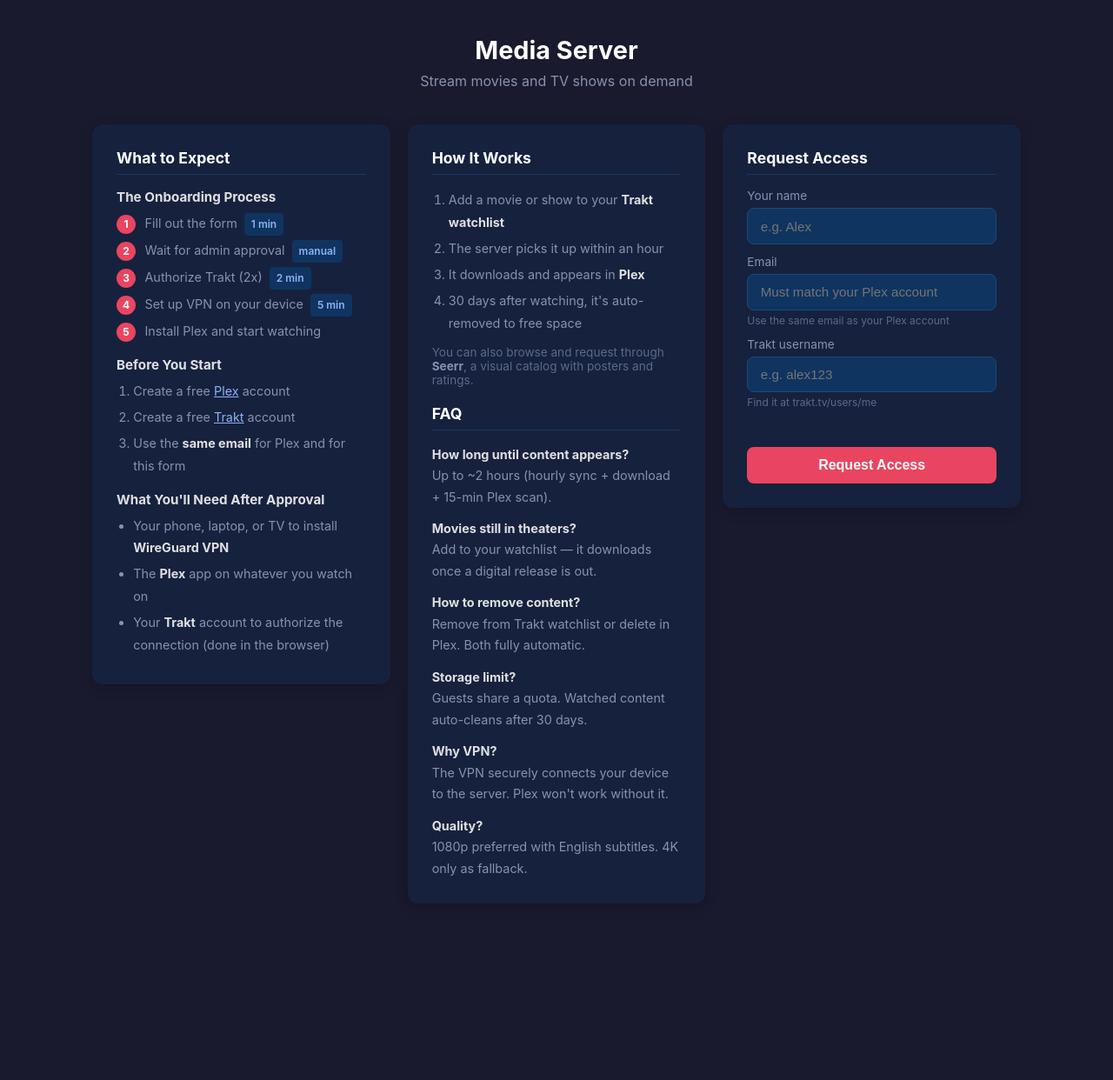
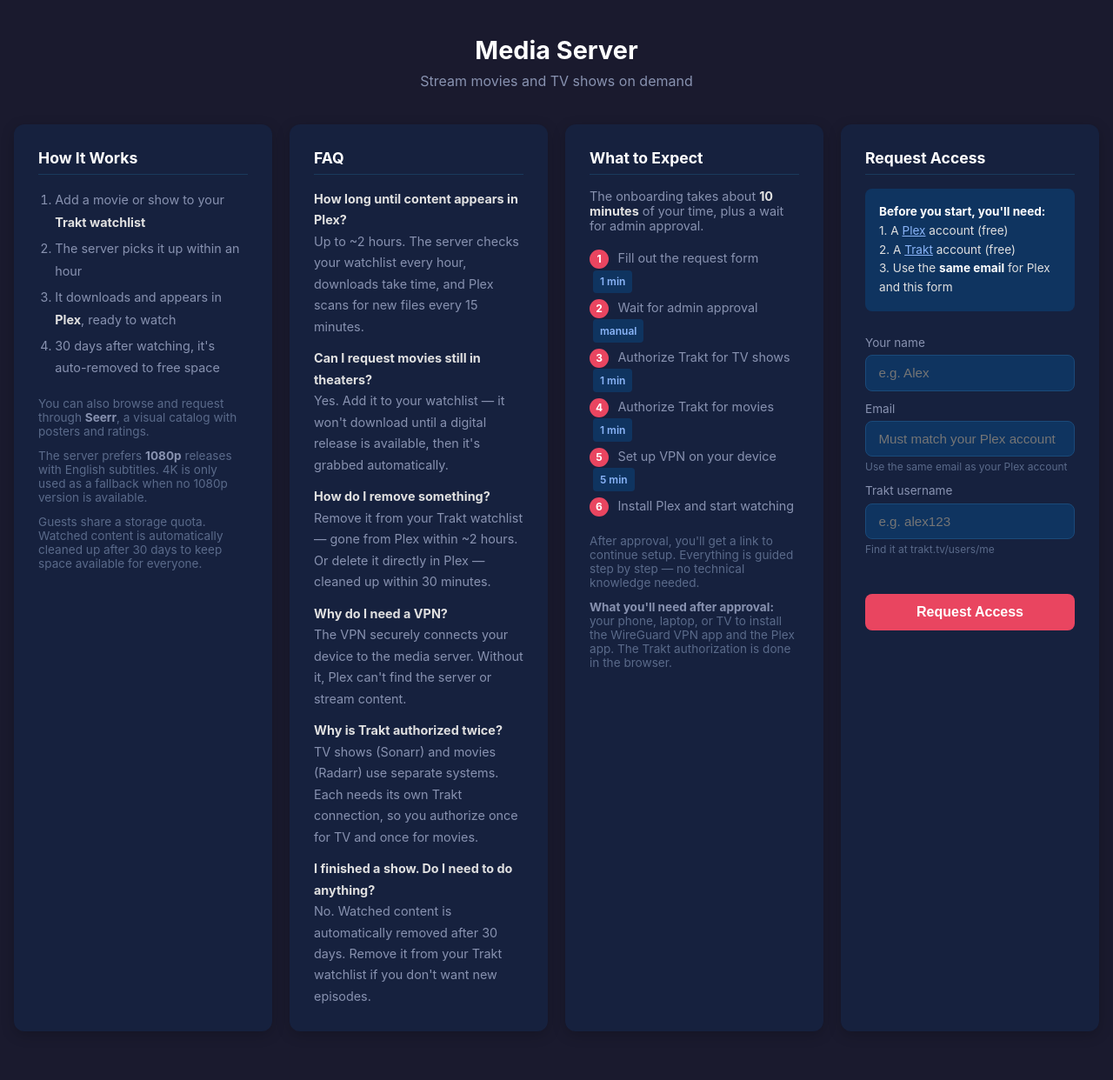
Before and after one commit to jlaszloe6/mediaserver, a Flask app: page /onboard in a window 1280 px wide. Shown: the whole page at 87% size. Before the commit the page ends 1039 px from the top, so only its background shows below. Run offline with Flask 3, Linux system fonts and the light colour scheme; parts of the project's set-up code (start-up, migrations or seed data) failed here and were passed over; some libraries are stand-ins or nearby versions.

Commit message:
Redesign onboard page: 4-column layout
- Column order: How It Works, FAQ, What to Expect, Request Access
- Equal height columns via CSS grid align-items: stretch
- Explain why Trakt is authorized twice (TV and movies use separate systems)
- Split Trakt auth into two explicit steps (3 and 4)
- Move Before You Start into the Request Access column
- Added onboarding time estimate (~10 minutes)

Co-Authored-By: Claude Opus 4.6 (1M context) <noreply@anthropic.com>

```diff
--- a/status-page/templates/onboard.html
+++ b/status-page/templates/onboard.html
@@ -21,14 +21,17 @@
         .page-header p { color: #8892b0; font-size: 1rem; }
         .columns {
             display: grid;
-            grid-template-columns: 1fr 1fr 1fr;
+            grid-template-columns: 1fr 1fr 1fr 1fr;
             gap: 1.25rem;
-            max-width: 1100px;
+            max-width: 1400px;
             margin: 1.5rem auto;
             padding: 0 1rem 2rem;
-            align-items: start;
+            align-items: stretch;
         }
-        @media (max-width: 900px) {
+        @media (max-width: 1100px) {
+            .columns { grid-template-columns: 1fr 1fr; }
+        }
+        @media (max-width: 650px) {
             .columns { grid-template-columns: 1fr; max-width: 500px; }
         }
         .card {
@@ -36,10 +39,10 @@
             border-radius: 12px;
             padding: 1.75rem;
             box-shadow: 0 4px 16px rgba(0,0,0,0.2);
+            display: flex;
+            flex-direction: column;
         }
         .card h2 { font-size: 1.1rem; color: #fff; margin-bottom: 1rem; padding-bottom: 0.5rem; border-bottom: 1px solid #1a3a5c; }
-        .card h3 { font-size: 0.95rem; color: #e0e0e0; margin-top: 1rem; margin-bottom: 0.5rem; }
-        .card h3:first-child { margin-top: 0; }
         label { display: block; font-size: 0.85rem; color: #8892b0; margin-bottom: 0.4rem; margin-top: 0.75rem; }
         input[type="text"], input[type="email"] {
             width: 100%;
@@ -108,6 +111,16 @@
             font-weight: 600;
             margin-left: 0.25rem;
         }
+        .prereqs {
+            background: #0f3460;
+            border-radius: 8px;
+            padding: 1rem;
+            margin-bottom: 1rem;
+            font-size: 0.85rem;
+            line-height: 1.6;
+        }
+        .prereqs strong { color: #fff; }
+        .prereqs a { color: #8ab4f8; }
         a { color: #8ab4f8; }
     </style>
 </head>
@@ -118,68 +131,72 @@
     </div>
 
     <div class="columns">
-        <!-- Column 1: What to expect -->
-        <div class="card">
-            <h2>What to Expect</h2>
-
-            <h3>The Onboarding Process</h3>
-            <ul class="steps-list">
-                <li><span class="step-num">1</span> Fill out the form <span class="time-badge">1 min</span></li>
-                <li><span class="step-num">2</span> Wait for admin approval <span class="time-badge">manual</span></li>
-                <li><span class="step-num">3</span> Authorize Trakt (2x) <span class="time-badge">2 min</span></li>
-                <li><span class="step-num">4</span> Set up VPN on your device <span class="time-badge">5 min</span></li>
-                <li><span class="step-num">5</span> Install Plex and start watching</li>
-            </ul>
-
-            <h3>Before You Start</h3>
-            <ol class="info-list">
-                <li>Create a free <a href="https://plex.tv" target="_blank">Plex</a> account</li>
-                <li>Create a free <a href="https://trakt.tv" target="_blank">Trakt</a> account</li>
-                <li>Use the <strong>same email</strong> for Plex and for this form</li>
-            </ol>
-
-            <h3>What You'll Need After Approval</h3>
-            <ul class="info-list" style="list-style:disc">
-                <li>Your phone, laptop, or TV to install <strong>WireGuard VPN</strong></li>
-                <li>The <strong>Plex</strong> app on whatever you watch on</li>
-                <li>Your <strong>Trakt</strong> account to authorize the connection (done in the browser)</li>
-            </ul>
-        </div>
-
-        <!-- Column 2: How it works + FAQ -->
+        <!-- Column 1: How It Works -->
         <div class="card">
             <h2>How It Works</h2>
             <ol class="info-list">
                 <li>Add a movie or show to your <strong>Trakt watchlist</strong></li>
                 <li>The server picks it up within an hour</li>
-                <li>It downloads and appears in <strong>Plex</strong></li>
+                <li>It downloads and appears in <strong>Plex</strong>, ready to watch</li>
                 <li>30 days after watching, it's auto-removed to free space</li>
             </ol>
-            <p style="font-size:0.85rem;color:#5a6a8a;margin-top:0.75rem">You can also browse and request through <strong style="color:#8892b0">Seerr</strong>, a visual catalog with posters and ratings.</p>
-
-            <h2 style="margin-top:1.25rem">FAQ</h2>
-            <div class="faq-item"><strong>How long until content appears?</strong><br>
-            Up to ~2 hours (hourly sync + download + 15-min Plex scan).</div>
-
-            <div class="faq-item"><strong>Movies still in theaters?</strong><br>
-            Add to your watchlist &mdash; it downloads once a digital release is out.</div>
-
-            <div class="faq-item"><strong>How to remove content?</strong><br>
-            Remove from Trakt watchlist or delete in Plex. Both fully automatic.</div>
-
-            <div class="faq-item"><strong>Storage limit?</strong><br>
-            Guests share a quota. Watched content auto-cleans after 30 days.</div>
-
-            <div class="faq-item"><strong>Why VPN?</strong><br>
-            The VPN securely connects your device to the server. Plex won't work without it.</div>
-
-            <div class="faq-item"><strong>Quality?</strong><br>
-            1080p preferred with English subtitles. 4K only as fallback.</div>
+            <p style="font-size:0.85rem;color:#5a6a8a;margin-top:1rem">You can also browse and request through <strong style="color:#8892b0">Seerr</strong>, a visual catalog with posters and ratings.</p>
+            <p style="font-size:0.85rem;color:#5a6a8a;margin-top:0.75rem">The server prefers <strong style="color:#8892b0">1080p</strong> releases with English subtitles. 4K is only used as a fallback when no 1080p version is available.</p>
+            <p style="font-size:0.85rem;color:#5a6a8a;margin-top:0.75rem">Guests share a storage quota. Watched content is automatically cleaned up after 30 days to keep space available for everyone.</p>
         </div>
 
-        <!-- Column 3: Join form -->
+        <!-- Column 2: FAQ -->
+        <div class="card">
+            <h2>FAQ</h2>
+            <div class="faq-item"><strong>How long until content appears in Plex?</strong><br>
+            Up to ~2 hours. The server checks your watchlist every hour, downloads take time, and Plex scans for new files every 15 minutes.</div>
+
+            <div class="faq-item"><strong>Can I request movies still in theaters?</strong><br>
+            Yes. Add it to your watchlist &mdash; it won't download until a digital release is available, then it's grabbed automatically.</div>
+
+            <div class="faq-item"><strong>How do I remove something?</strong><br>
+            Remove it from your Trakt watchlist &mdash; gone from Plex within ~2 hours. Or delete it directly in Plex &mdash; cleaned up within 30 minutes.</div>
+
+            <div class="faq-item"><strong>Why do I need a VPN?</strong><br>
+            The VPN securely connects your device to the media server. Without it, Plex can't find the server or stream content.</div>
+
+            <div class="faq-item"><strong>Why is Trakt authorized twice?</strong><br>
+            TV shows (Sonarr) and movies (Radarr) use separate systems. Each needs its own Trakt connection, so you authorize once for TV and once for movies.</div>
+
+            <div class="faq-item"><strong>I finished a show. Do I need to do anything?</strong><br>
+            No. Watched content is automatically removed after 30 days. Remove it from your Trakt watchlist if you don't want new episodes.</div>
+        </div>
+
+        <!-- Column 3: What to Expect -->
+        <div class="card">
+            <h2>What to Expect</h2>
+
+            <p style="font-size:0.9rem;color:#8892b0;margin-bottom:1rem">The onboarding takes about <strong style="color:#e0e0e0">10 minutes</strong> of your time, plus a wait for admin approval.</p>
+
+            <ul class="steps-list">
+                <li><span class="step-num">1</span> Fill out the request form <span class="time-badge">1 min</span></li>
+                <li><span class="step-num">2</span> Wait for admin approval <span class="time-badge">manual</span></li>
+                <li><span class="step-num">3</span> Authorize Trakt for TV shows <span class="time-badge">1 min</span></li>
+                <li><span class="step-num">4</span> Authorize Trakt for movies <span class="time-badge">1 min</span></li>
+                <li><span class="step-num">5</span> Set up VPN on your device <span class="time-badge">5 min</span></li>
+                <li><span class="step-num">6</span> Install Plex and start watching</li>
+            </ul>
+
+            <p style="font-size:0.85rem;color:#5a6a8a;margin-top:1rem">After approval, you'll get a link to continue setup. Everything is guided step by step &mdash; no technical knowledge needed.</p>
+
+            <p style="font-size:0.85rem;color:#5a6a8a;margin-top:0.75rem"><strong style="color:#8892b0">What you'll need after approval:</strong> your phone, laptop, or TV to install the WireGuard VPN app and the Plex app. The Trakt authorization is done in the browser.</p>
+        </div>
+
+        <!-- Column 4: Request Access -->
         <div class="card">
             <h2>Request Access</h2>
+
+            <div class="prereqs">
+                <strong>Before you start, you'll need:</strong><br>
+                1. A <a href="https://plex.tv" target="_blank">Plex</a> account (free)<br>
+                2. A <a href="https://trakt.tv" target="_blank">Trakt</a> account (free)<br>
+                3. Use the <strong>same email</strong> for Plex and this form
+            </div>
 
             {% with messages = get_flashed_messages(with_categories=true) %}
                 {% for category, message in messages %}
```
